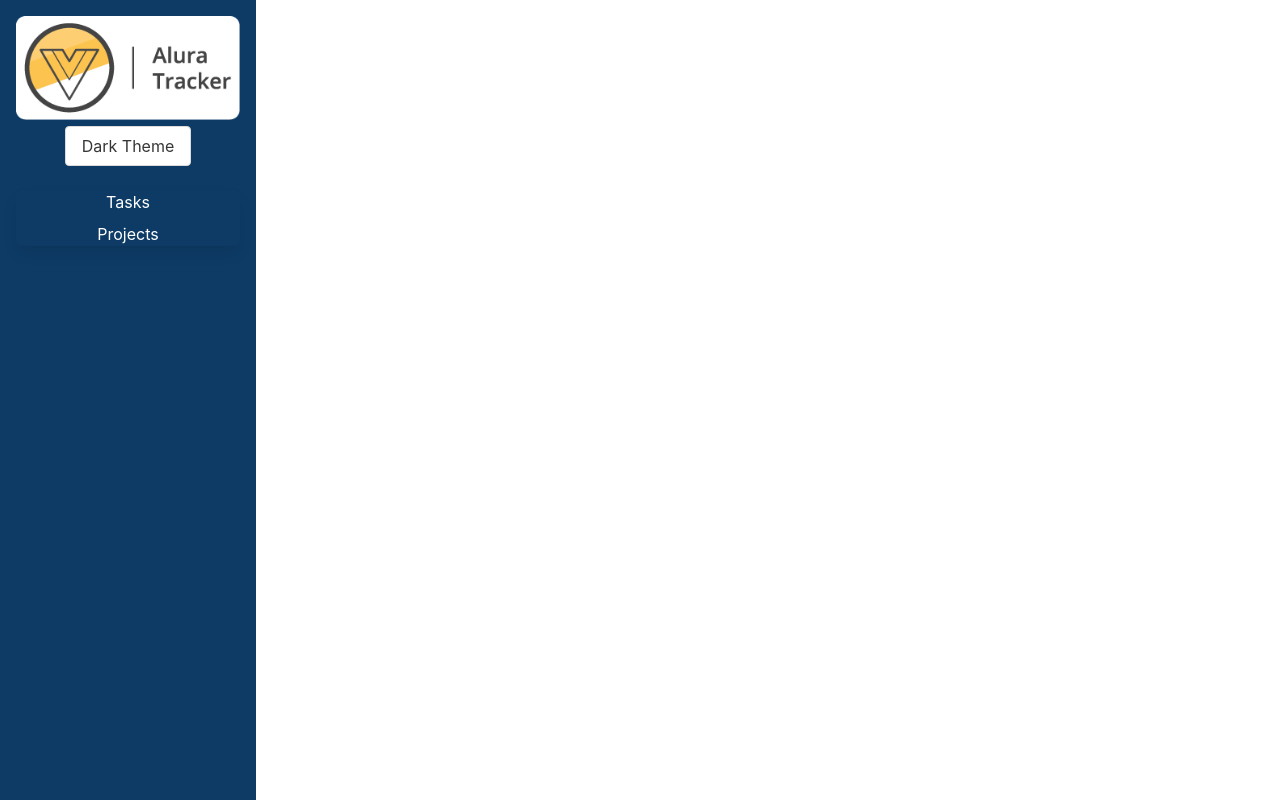
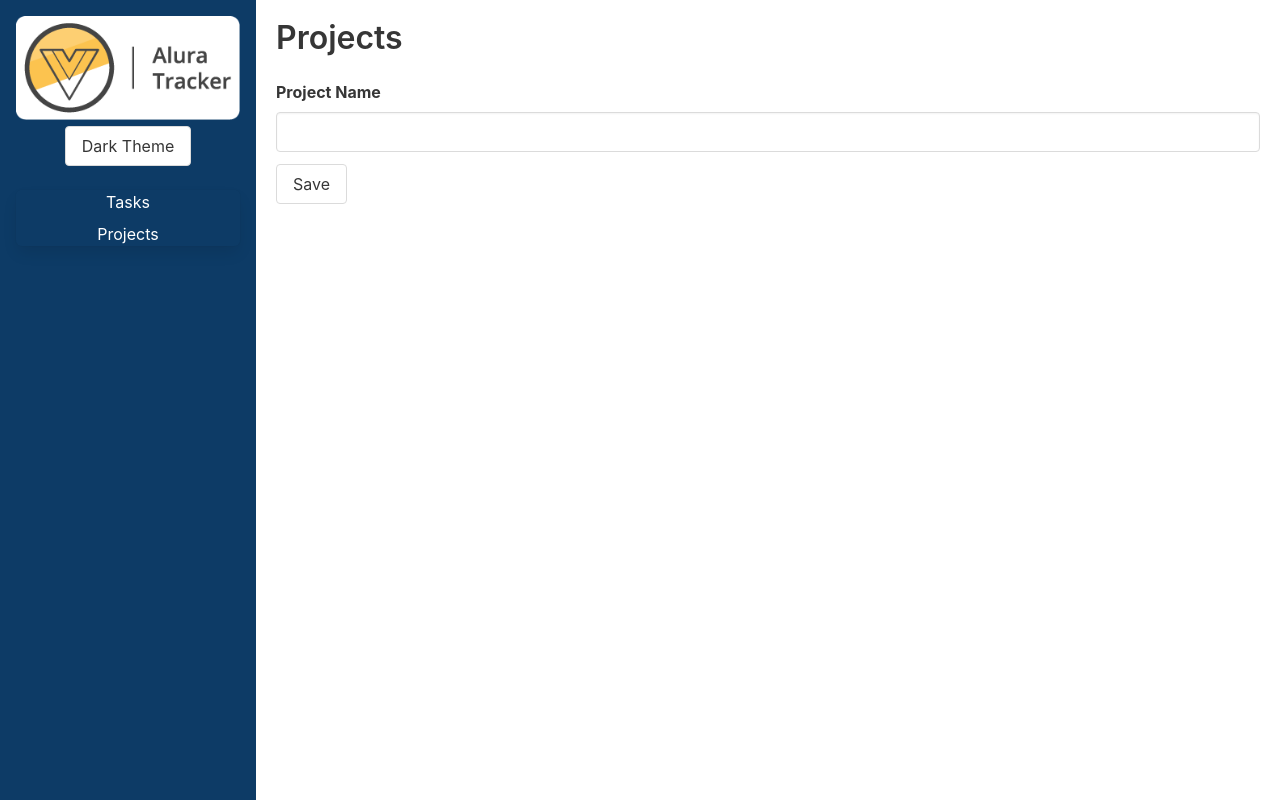
Before and after one commit to rodrigowb4ey/task-activity-tracker, a Vue app: page /#/projects/new in a window 1280 px wide. Built offline with nearby package versions, Linux system fonts and the light colour scheme; the HTML template or start-up script is replaced by a standard one.

Commit message:
Added 'Edit Project' option

```diff
--- a/src/router/index.ts
+++ b/src/router/index.ts
@@ -1,6 +1,7 @@
 import { createRouter, createWebHashHistory, RouteRecordRaw } from "vue-router";
 import TasksView from "../views/TasksView.vue"
 import ProjectsView from "../views/ProjectsView.vue"
+import ProjectsFormView from "../views/projects/ProjectsFormView.vue"
 
 const routes: RouteRecordRaw[] = [
     {
@@ -12,6 +13,17 @@ const routes: RouteRecordRaw[] = [
         path: '/projects',
         name: 'Projects',
         component: ProjectsView
+    },
+    {
+        path: '/projects/new',
+        name: 'New Project',
+        component: ProjectsFormView
+    },
+    {
+        path: '/projects/:id',
+        name: 'Edit Project',
+        component: ProjectsFormView,
+        props: true
     }
 ];
 
--- a/src/store/index.ts
+++ b/src/store/index.ts
@@ -19,6 +19,10 @@ export const store = createStore<State>({
                 name: projectName
             } as ProjectInterface;
             state.projects.push(project);
+        },
+        'EDIT_PROJECT'(state, project: ProjectInterface) {
+            const index = state.projects.findIndex(proj => proj.id == project.id);
+            state.projects[index] = project;
         }
     }
 });
--- a/src/views/ProjectsView.vue
+++ b/src/views/ProjectsView.vue
@@ -1,31 +1,31 @@
 <template>
   <section class="projects">
     <h1 class="title">Projects</h1>
-    <form @submit.prevent="saveProject">
-      <div class="field">
-        <label for="project-name" class="label"> Project Name </label>
-        <input
-          type="text"
-          class="input"
-          v-model="projectName"
-          id="projectName"
-        />
-      </div>
-      <div class="field">
-        <button class="button" type="submit">Save</button>
-      </div>
-    </form>
+    <router-link to="/projects/new" class="button">
+      <span class="icon is-small">
+        <i class="fas fa-plus"></i>
+      </span>
+      <span>New Project</span>
+    </router-link>
     <table class="table is-fullwidth">
       <thead>
         <tr>
           <th>ID</th>
           <th>Project Name</th>
+          <th>Actions</th>
         </tr>
       </thead>
       <tbody>
           <tr v-for="project in projects" :key="project.id">
               <td>{{ project.id }}</td>
               <td>{{ project.name }}</td>
+              <td>
+                <router-link :to="`/projects/${project.id}`" class="button">
+                  <span class="icon is-small">
+                    <i class="fas fa-pencil-alt"></i>
+                  </span>
+                </router-link>
+              </td>
           </tr>
       </tbody>
     </table>
@@ -38,21 +38,9 @@ import { computed, defineComponent } from "vue";
 
 export default defineComponent({
   name: "ProjectsView",
-  data() {
-    return {
-      projectName: "",
-    };
-  },
-  methods: {
-    saveProject() {
-      this.store.commit('ADD_PROJECT', this.projectName);
-      this.projectName = "";
-    },
-  },
   setup () {
     const store = useStore()
     return {
-      store,
       projects: computed(() => store.state.projects)
     }
   }
--- /dev/null
+++ b/src/views/projects/ProjectsFormView.vue
@@ -0,0 +1,72 @@
+<template>
+  <section class="projects">
+    <h1 class="title">Projects</h1>
+    <form @submit.prevent="saveProject">
+      <div class="field">
+        <label for="project-name" class="label"> Project Name </label>
+        <input
+          type="text"
+          class="input"
+          v-model="projectName"
+          id="projectName"
+        />
+      </div>
+      <div class="field">
+        <button class="button" type="submit">Save</button>
+      </div>
+    </form>
+  </section>
+</template>
+
+<script lang="ts">
+import { useStore } from "@/store";
+import { defineComponent } from "vue";
+
+export default defineComponent({
+  name: "ProjectsFormView",
+  props: {
+    id: {
+      type: String
+    }
+  },
+  mounted () {
+    if (this.id) {
+      const project = this.store.state.projects.find(proj => proj.id == this.id);
+      this.projectName = project?.name || '';
+    }
+  },
+  data() {
+    return {
+      projectName: "",
+    };
+  },
+  methods: {
+    saveProject() {
+      if (this.id) {
+        this.store.commit('EDIT_PROJECT', {
+          id: this.id,
+          name: this.projectName
+        })
+      } else {
+        //CREATE
+        this.store.commit('ADD_PROJECT', this.projectName);
+      }
+
+      this.projectName = "";
+      this.$router.push("/projects");
+    },
+  },
+  setup () {
+    const store = useStore()
+    return {
+      store
+    }
+  }
+});
+</script>
+
+<style scoped>
+.projects {
+  padding: 1.25rem;
+}
+</style>
```
